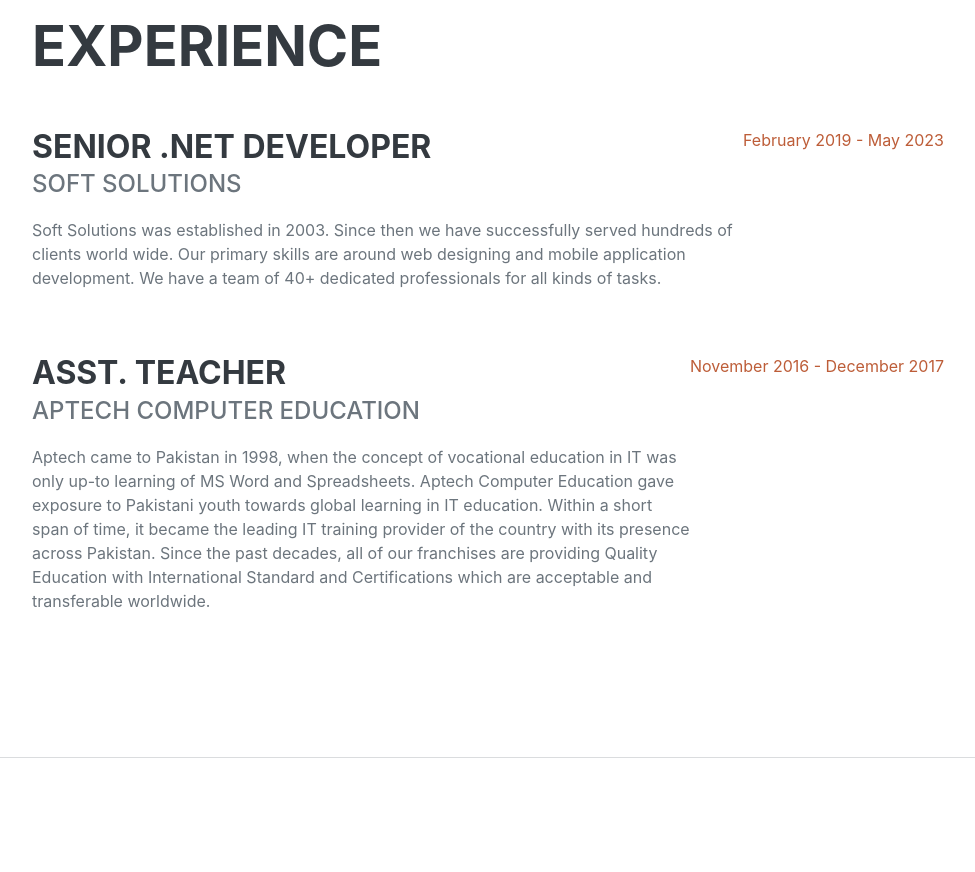
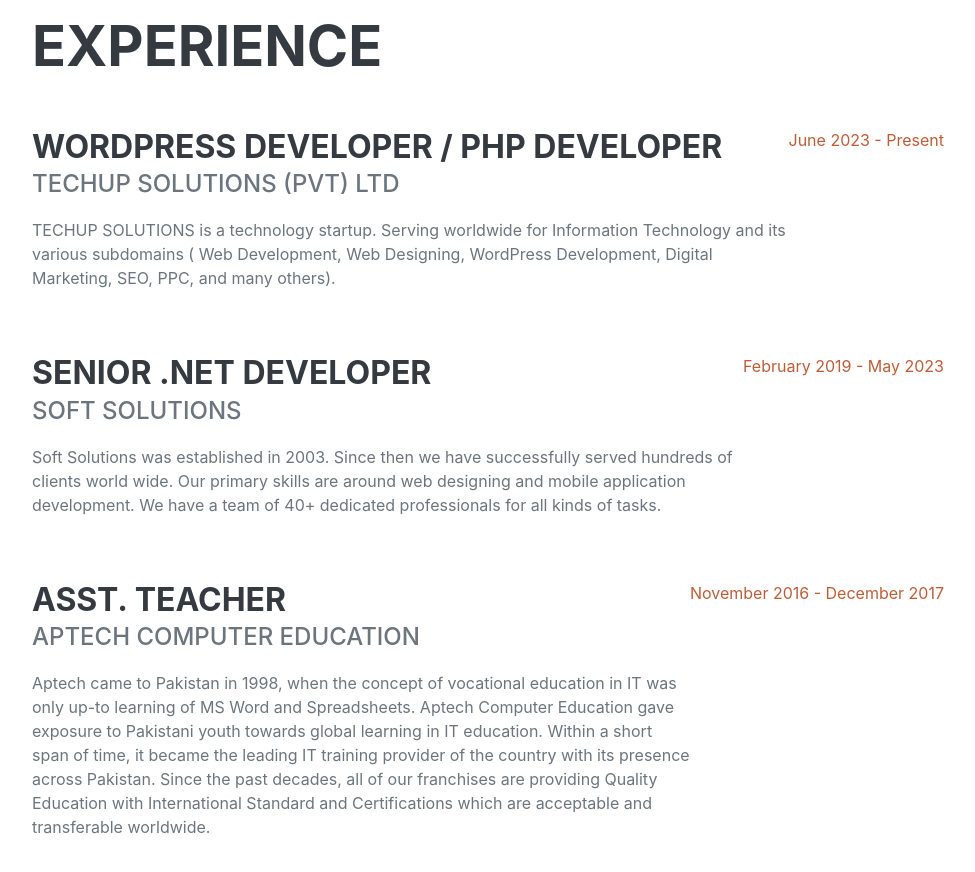
Before and after one commit to saifrao/saifrao.github.io, a plain HTML site: page index.html in a window 1280 px wide. Shown: the part 1740-2612 px from the top of the page, without its empty margins (288-1263 px from the left). Drawn offline with nearby package versions, Linux system fonts and the light colour scheme; a web font is replaced by a local one.

Commit message:
Update index.html

```diff
--- a/index.html
+++ b/index.html
@@ -90,6 +90,14 @@
             <section class="resume-section" id="experience">
                 <div class="resume-section-content">
                     <h2 class="mb-5">Experience</h2>
+                    <div class="d-flex flex-column flex-md-row justify-content-between mb-5">
+                        <div class="flex-grow-1">
+                            <h3 class="mb-0">WordPress Developer / PHP Developer</h3>
+                            <div class="subheading mb-3">Techup Solutions (PVT) LTD</div>
+                            <p>TECHUP SOLUTIONS is a technology startup. Serving worldwide for Information Technology and its various subdomains ( Web Development, Web Designing, WordPress Development, Digital Marketing, SEO, PPC, and many others).</p>
+                        </div>
+                        <div class="flex-shrink-0"><span class="text-primary">June 2023 - Present</span></div>
+                    </div>
                     <div class="d-flex flex-column flex-md-row justify-content-between mb-5">
                         <div class="flex-grow-1">
                             <h3 class="mb-0">Senior .Net Developer</h3>
```
